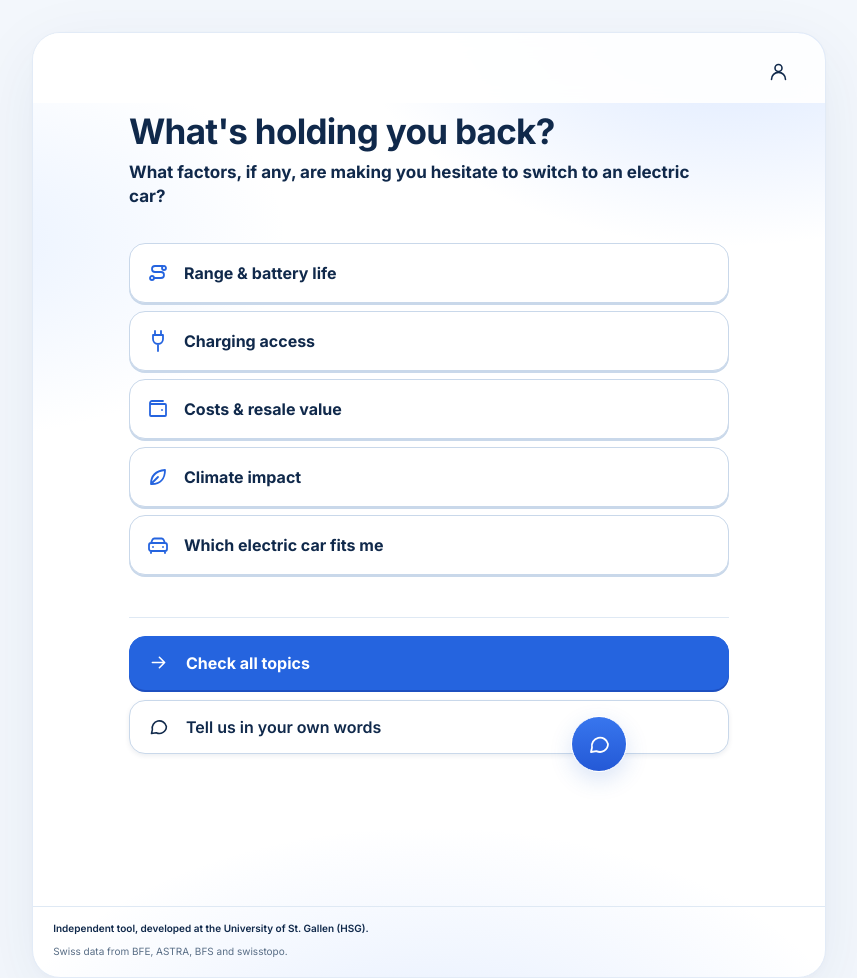
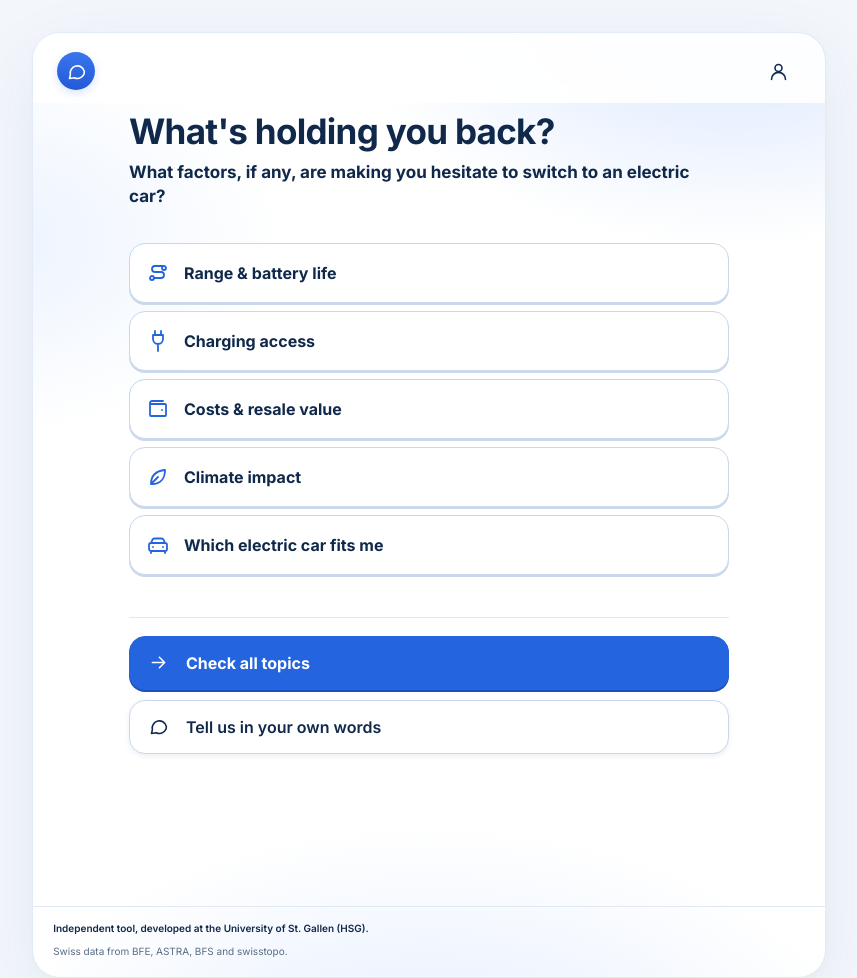
Before and after one commit to lancioswag/icysnowflake, a plain HTML site: page public/index.html in a window 1280 px wide. Shown: the whole page, without its empty margins (211-1068 px from the left). Drawn offline with nearby package versions, Linux system fonts and the light colour scheme.

Commit message:
Place assistant launcher in top bar

```diff
--- a/public/index.html
+++ b/public/index.html
@@ -445,10 +445,6 @@ body::before { background: var(--bg); }
 .iconbtn:hover { background: var(--surface-2); }
 .iconbtn.wash { background: var(--surface-2); }
 .iconbtn svg { width: 21px; height: 21px; }
-.bubble { position: fixed; right: calc(20px + env(safe-area-inset-right, 0px)); bottom: calc(24px + env(safe-area-inset-bottom, 0px)); z-index: 24; width: 56px; height: 56px; border-radius: 50%; border: 1px solid var(--surface);
-  background: var(--accent); color: var(--accent-ink); display: grid; place-items: center; cursor: pointer; box-shadow: 0 8px 22px rgba(27, 122, 80, .28); transition: translate var(--t) var(--ease); }
-.bubble:hover { translate: 0 -2px; background: var(--accent-hover); }
-.bubble svg { width: 24px; height: 24px; }
 main.main { padding-block: 12px 110px; }
 .flow { max-width: var(--flow); margin: 0 auto; display: flex; flex-direction: column; gap: 20px; }
 .kicker { text-align: center; color: var(--muted); font-size: 13px; }
@@ -520,7 +516,6 @@ body::before { background: var(--page); }
 main.main { padding-left: 22px; padding-right: 22px; padding-block: 8px 120px; }
 @media (max-width: 380px) { main.main { padding-left: 16px; padding-right: 16px; } }
 .col, .col.wide, .flow { max-width: none; }
-.bubble { right: max(calc(20px + env(safe-area-inset-right, 0px)), calc((100vw - 440px) / 2 + 22px)); bottom: calc(28px + env(safe-area-inset-bottom, 0px)); box-shadow: 0 8px 22px rgba(40, 100, 200, .17); }
 .foot { padding: 0 22px 28px; font-size: 11.5px; }
 .foot-in { flex-direction: column; gap: 6px; }
 .foot-in > span:first-child { display: none; }
@@ -578,7 +573,6 @@ main.main { padding-left: 22px; padding-right: 22px; padding-block: 8px 120px; }
 .btn.ghost { box-shadow: none; }
 .tile-opt, .choice, .set { box-shadow: 0 1px 2px rgba(21, 61, 120, .04), 0 6px 16px rgba(21, 61, 120, .05); background: linear-gradient(180deg, #ffffff 0%, #f4f8ff 100%); }
 .tile-opt[aria-pressed="true"], .choice[aria-pressed="true"] { background: linear-gradient(180deg, #f3f7ff 0%, #e6efff 100%); }
-.bubble { background: linear-gradient(180deg, #3876ee 0%, #2459d6 100%); }
 .chip[aria-pressed="true"] { background: linear-gradient(180deg, #3876ee 0%, #2459d6 100%); border-color: #2459d6; }
 /* fields: one column, labels and inputs aligned to the same left edge */
 .qcard .field { width: 100%; }
@@ -1055,7 +1049,6 @@ button.tip { display: inline; padding: 0; border: 0; background: none; font: inh
 @media (max-width: 760px) {
   .qcard .qnav { position: sticky; bottom: 0; z-index: 5; margin-inline: -16px; padding: 12px 16px calc(12px + env(safe-area-inset-bottom, 0px));
     background: color-mix(in srgb, var(--bg) 94%, transparent); backdrop-filter: blur(8px); -webkit-backdrop-filter: blur(8px); border-top: 1px solid var(--line); }
-  .bubble { bottom: calc(96px + env(safe-area-inset-bottom, 0px)); }
 }
 @media (prefers-reduced-motion: reduce) { * { transition: none !important; } }
 .qtitle { text-align: left !important; }
@@ -1248,6 +1241,9 @@ input, select, textarea, .input { font-size: 16px !important; }
 .home .cta .btn.block svg, .home .cta .talk svg { width: 21px; height: 21px; }
 .home .cta .talk { width: 100%; border: 1px solid var(--line-2); border-radius: 16px; background: var(--surface); color: var(--ink); font-size: 16px; font-weight: 600; box-shadow: 0 2px 5px rgba(16, 41, 75, .08); }
 .home .cta .start-fresh { align-self: center; }
+.navl { display: flex; align-items: center; gap: 6px; }
+.iconbtn.assist-launch { width: 38px; height: 38px; border-radius: 50%; background: linear-gradient(180deg, #3876ee, #2459d6); color: #fff; box-shadow: 0 3px 8px rgba(37, 100, 223, .18); }
+.iconbtn.assist-launch:hover { background: #2459d6; }
 .topicbtn[aria-pressed="true"] { background: linear-gradient(180deg, #f5f8ff, #e6efff) !important; border-color: #9dbbf2 !important; color: #174891 !important; box-shadow: inset 0 2px 3px rgba(23, 72, 145, .14), 0 2px 5px rgba(16, 41, 75, .08) !important; transform: translateY(1px); }
 .topicbtn[aria-pressed="true"] svg { color: #2564df !important; }
 @media (prefers-reduced-motion: reduce) { *, *::before, *::after { animation-duration: 1ms !important; transition-duration: 1ms !important; } }
@@ -1739,7 +1735,7 @@ function render() {
   const app = document.getElementById('app');
   app.className = 'app';
   const main = ui.assistantOpen ? Assistant.screen() : renderView();
-  app.replaceChildren(...[h('div', { class: 'page' }, renderTopbar(), h('main', { class: 'main', id: 'main' }, main), renderFoot()), renderBubble()].filter(Boolean));
+  app.replaceChildren(h('div', { class: 'page' }, renderTopbar(), h('main', { class: 'main', id: 'main' }, main), renderFoot()));
   if (ui.assistantOpen) Assistant.afterRender();
   queueMicrotask(() => document.querySelectorAll('[data-chart]').forEach((el) => el._draw && el._draw()));
   const kind = ui.anim; ui.anim = null;
@@ -1757,16 +1753,13 @@ function renderTopbar() {
   const atHome = (ui.view === 'home' || ui.view === 'topics') && !ui.assistantOpen;
   const topicCount = (ui.topicSel ?? store.queue).filter((c) => ORDER.includes(c)).length;
   return h('header', { class: 'nav' }, h('div', { class: 'nav-in' },
-    atHome ? h('span') : h('button', { class: 'iconbtn', onclick: navBack, 'aria-label': 'Go back to where you were' }, icon('back')),
+    h('span', { class: 'navl' }, atHome ? null : h('button', { class: 'iconbtn', onclick: navBack, 'aria-label': 'Go back to where you were' }, icon('back')),
+      ui.assistantOpen ? null : h('button', { class: 'iconbtn assist-launch', type: 'button', 'aria-label': 'Open assistant', onclick: () => Assistant.open() }, icon('chat'))),
     h('span', { class: 'navt' }, atHome ? '' : navTitle()),
     h('span', { class: 'navr' },
       !ui.assistantOpen && ui.view !== 'answers' && (profileLines(store.profile).length || topicCount) ? h('button', { class: 'iconbtn ans', type: 'button', onclick: () => go('answers'), 'aria-label': `Your answers, ${topicCount} topics selected` }, icon('list'), topicCount ? h('span', { class: 'badge' }, String(topicCount)) : null) : null,
       Account.on() ? h('button', { class: 'iconbtn', type: 'button', onclick: () => go('account'), 'aria-label': Account.user ? 'Your account' : 'Log in' }, icon('user')) : null,
       atHome ? null : h('button', { class: 'iconbtn wash', onclick: () => { ui.assistantOpen = false; go('home'); }, 'aria-label': 'Back to all barriers' }, icon('home')))));
-}
-/** No floating assistant button: it covered fields and buttons at 390 px. The assistant opens from Start ("in your own words"). */
-function renderBubble() {
-  return ui.assistantOpen ? null : h('button', { class: 'bubble', type: 'button', 'aria-label': 'Open assistant', onclick: () => Assistant.open() }, icon('chat'));
 }
 function renderFoot() {
   if (ui.assistantOpen) return null;
```
